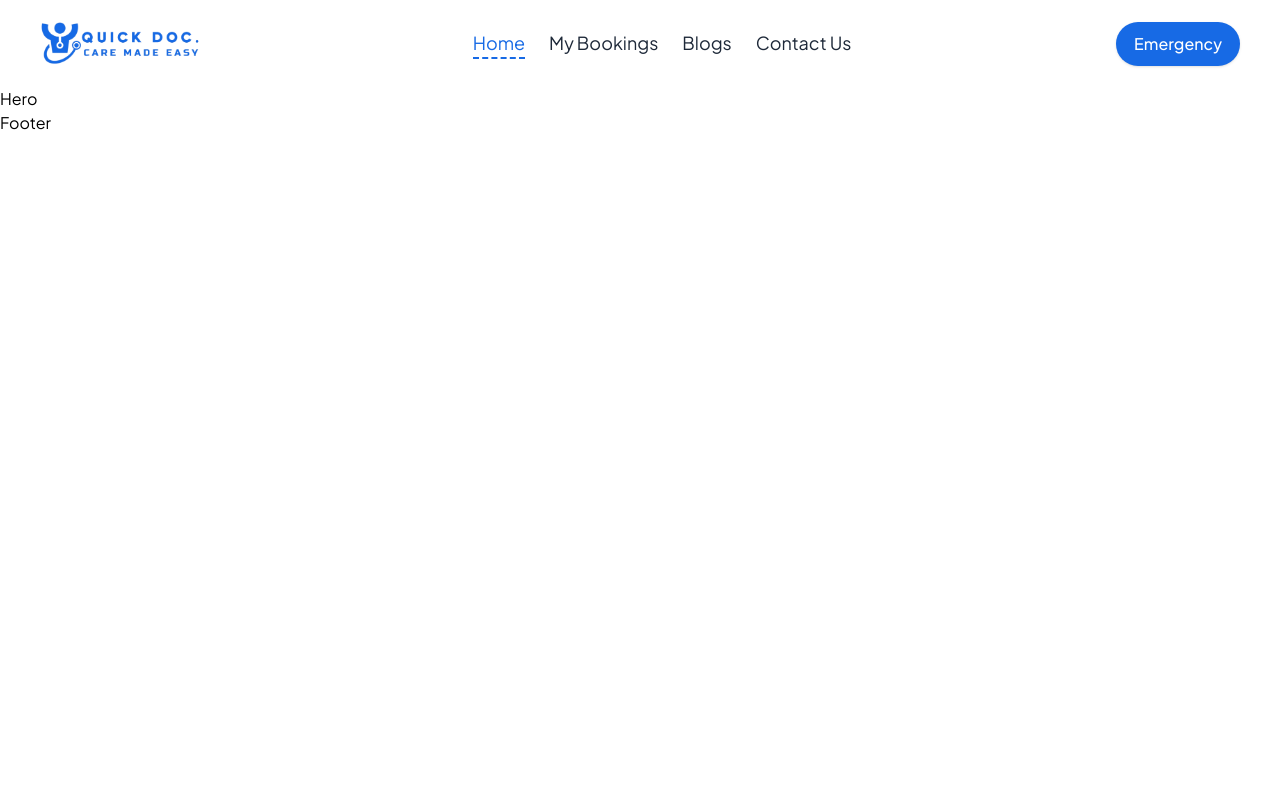
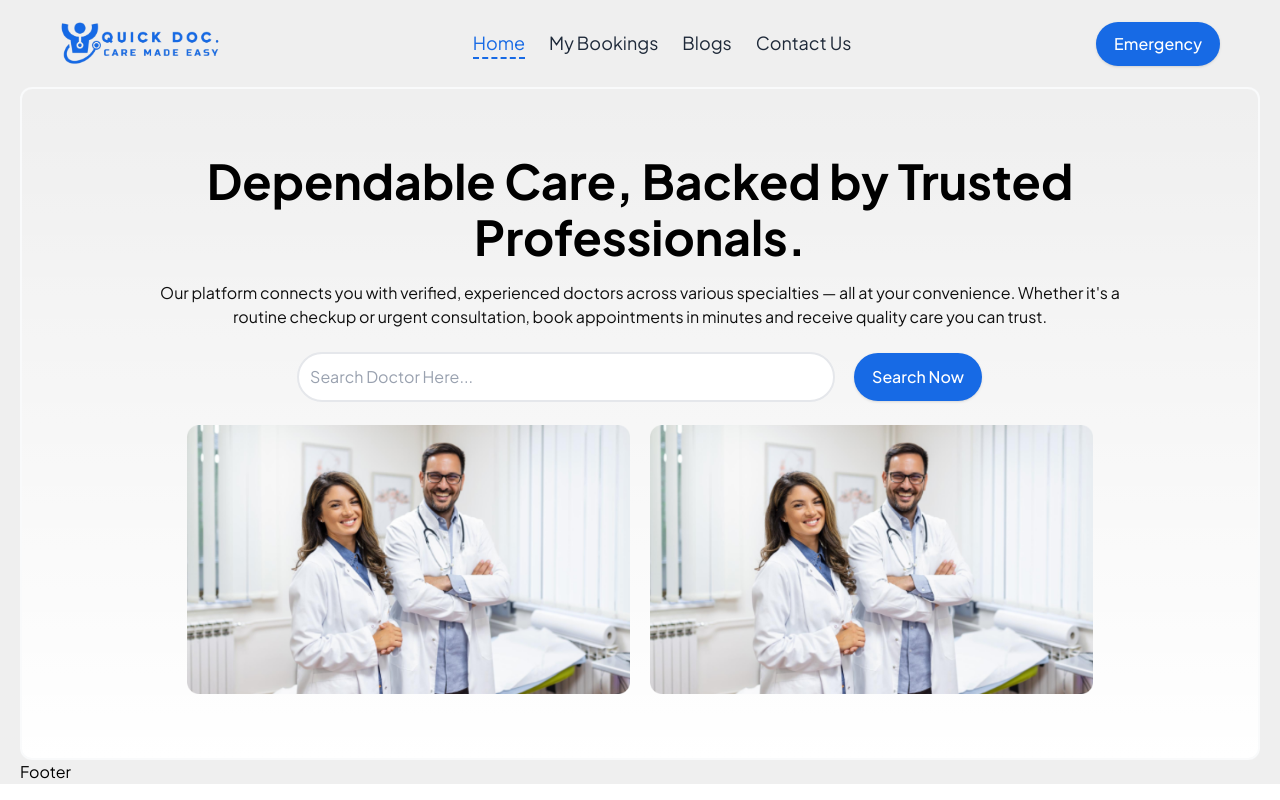
Before and after one commit to omarfaruk-dev/quick-doctor, a React (Vite) app: page / in a window 1280 px wide. Built offline with nearby package versions, Linux system fonts and the light colour scheme.

Commit message:
hero section completed

```diff
--- a/src/components/Hero.jsx
+++ b/src/components/Hero.jsx
@@ -1,9 +1,27 @@
 import React from 'react';
-
+import heroImg from '../assets/dr-banner.png';
+import Button from './ui/Button';
 const Hero = () => {
     return (
-        <div>
-            Hero
+        <div className=' mx-auto p-8 md:p-16 bg-linear-to-b from-[#ffffff0] to-[#ffffff] rounded-xl border-2 border-gray-50'>
+            <div className='text-center mb-6'>
+                <h1 className='text-2xl md:text-4xl lg:text-5xl md:leading-10 lg:leading-14 font-bold pb-4'>Dependable Care, Backed by Trusted <br /> Professionals.</h1>
+                <p className='text-[#0f0f0f]'>Our platform connects you with verified, experienced doctors across various specialties — all at your convenience. Whether it's a <br /> routine checkup or urgent consultation, book appointments in minutes and receive quality care you can trust.</p>
+            </div>
+            <form className='flex flex-col lg:flex-row justify-center gap-5'>
+                <div
+                    class="flex items-center rounded-3xl bg-white px-3 outline-2 -outline-offset-1 outline-gray-200 has-[input:focus-within]:outline-2 has-[input:focus-within]:-outline-offset-2 has-[input:focus-within]:outline-[#176AE5]">
+                    <input type="text" name="search"
+                        class="w-lg py-3 text-base text-gray-900 placeholder:text-gray-400 focus:outline-none"
+                        placeholder="Search Doctor Here..."/>
+
+                </div>
+                <Button label={'Search Now'}/>
+            </form>
+            <div className='flex justify-center flex-col gap-5 md:flex-row mt-6'>
+                <img className='md:w-2/5' src={heroImg} alt="" />
+                <img className='md:w-2/5' src={heroImg} alt="" />
+            </div>
         </div>
     );
 };
--- a/src/layout/MainLayout.jsx
+++ b/src/layout/MainLayout.jsx
@@ -5,10 +5,14 @@ import Footer from '../components/Footer';
 
 const MainLayout = () => {
     return (
-        <div>
-            <Nav/>
-            <Outlet/>
-            <Footer/>
+        <div className=' bg-[#EFEFEF] px-5'>
+            <div className='container mx-auto'>
+                <Nav />
+            </div>
+            <div className='container mx-auto'>
+                <Outlet />
+            </div>
+            <Footer />
         </div>
     );
 };
```
Also changed, not shown: src/assets/doctor.png (added), src/assets/dr-banner.png (added).
